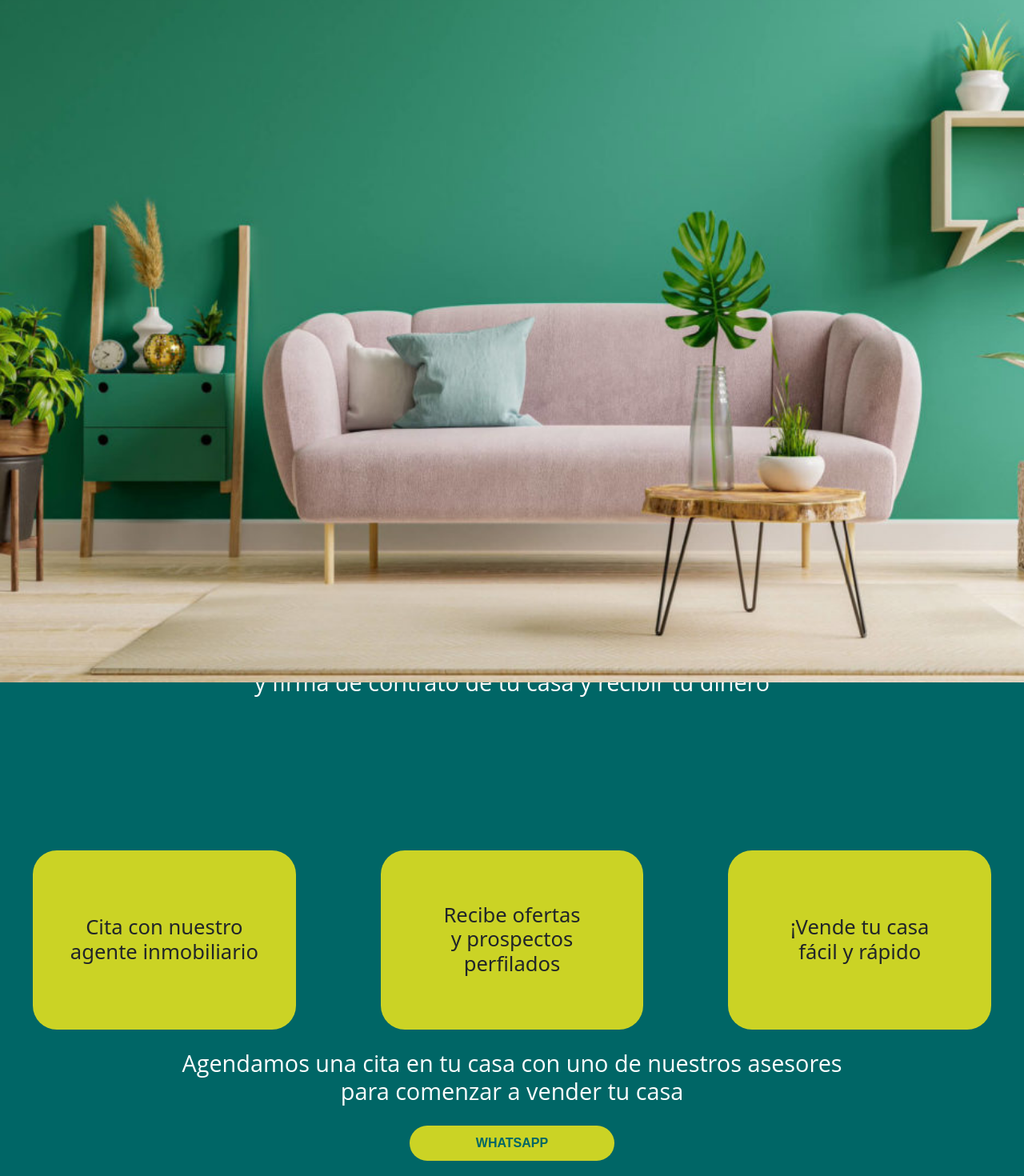
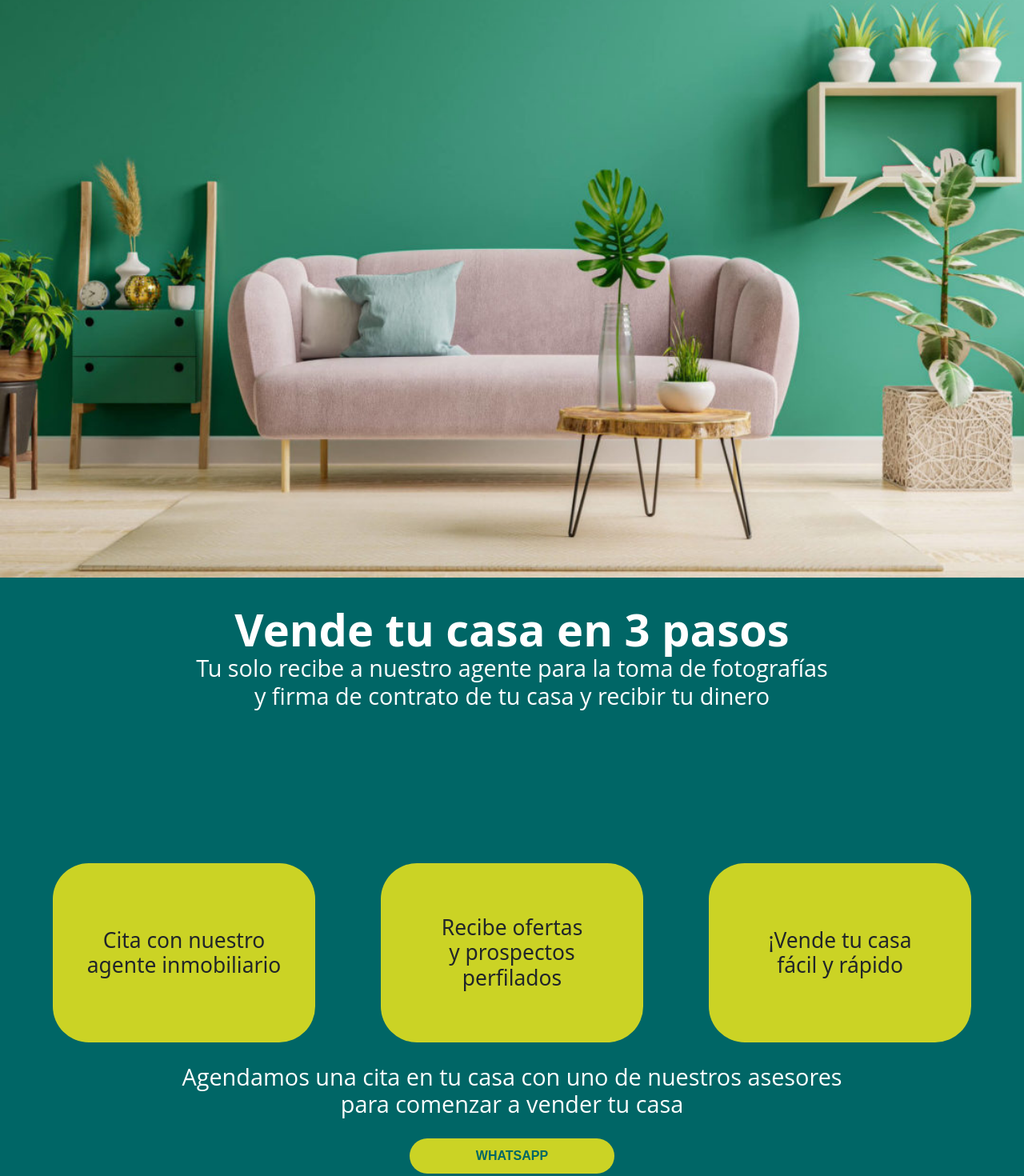
Before and after one commit to gamboamartin/easesores-web, an Angular app: page /vende in a window 1280 px wide. Shown: the part 481-1951 px from the top of the page at 80% size. Built offline with nearby package versions, Linux system fonts and the light colour scheme.

Commit message:
Se ajustan espacios

```diff
--- a/src/app/components/vende/banner1-vende/banner1-vende.component.css
+++ b/src/app/components/vende/banner1-vende/banner1-vende.component.css
@@ -5,17 +5,17 @@
 .div2{
   margin-top: 2%;
   height: 123%;
-  position: absolute;
   overflow: hidden;
 }
 
 .div2-background{
-  background-image: url("../../../../assets/background_vende.jpg");
   background-repeat: no-repeat;
   background-size: cover;
+}
+
+.img-vende{
   height: 100%;
   width: 100%;
-  position: relative;
 }
 
 .texto1{
--- a/src/app/components/vende/banner1-vende/banner1-vende.component.html
+++ b/src/app/components/vende/banner1-vende/banner1-vende.component.html
@@ -6,5 +6,7 @@
 </div>
 
 <div class="div2 w-100">
-  <div class="div2-background"></div>
+  <div class="div2-background">
+    <img class="img-vende" src="../../../../assets/background_vende.jpg">
+  </div>
 </div>
--- a/src/app/components/vende/banner2-vende/banner2-vende.component.css
+++ b/src/app/components/vende/banner2-vende/banner2-vende.component.css
@@ -10,7 +10,7 @@
 }
 
 .div1{
-  margin-top: 67%;
+  margin-top: -1%;
   background-color: #006666;
   padding-bottom: 3%;
   text-align: center;
@@ -18,22 +18,28 @@
 
 .div2{
   margin-top: 15%;
-  margin-bottom: 2%;
-  text-align: center;
   height: 28vh;
 }
 
 .div2-yellow{
   background-color: #cbd325;
-  border-radius: 30px;
+  border-radius: 45px;
   display: flex;
   justify-content: center;
   align-items: center;
   height: 100%;
   margin: 0 auto;
   width: 80%;
-  font-size: 160%;
+  font-size: 165%;
   line-height: 1.2;
+}
+
+.margin-left{
+  margin-left: 16%;
+}
+
+.margin-right{
+  margin-right: 16%;
 }
 
 .texto1{
@@ -63,13 +69,14 @@
     width: 30%;
   }
   .div1{
-    margin-top: 69%;
+    margin-top: -3%;
   }
   .div2{
     margin-bottom: 2%;
     height: 10vh;
   }
   .div2-yellow{
+    border-radius: 20px;
     width: 90%;
     font-size: 70%;
     line-height: 1.2;
--- a/src/app/components/vende/banner2-vende/banner2-vende.component.html
+++ b/src/app/components/vende/banner2-vende/banner2-vende.component.html
@@ -6,13 +6,13 @@
 
   <div class="row div2">
     <div class="col">
-      <div class="div2-yellow">Cita con nuestro <br>agente inmobiliario</div>
+      <div class="div2-yellow margin-left">Cita con nuestro <br>agente inmobiliario</div>
     </div>
     <div class="col">
       <div class="div2-yellow">Recibe ofertas <br>y prospectos <br>perfilados</div>
     </div>
     <div class="col">
-      <div class="div2-yellow">¡Vende tu casa <br>fácil y rápido</div>
+      <div class="div2-yellow margin-right">¡Vende tu casa <br>fácil y rápido</div>
     </div>
   </div>
 
```
